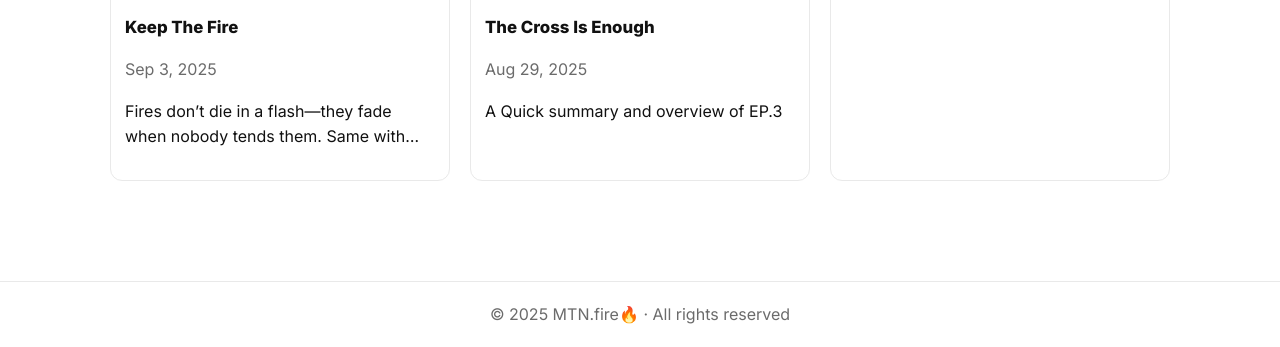
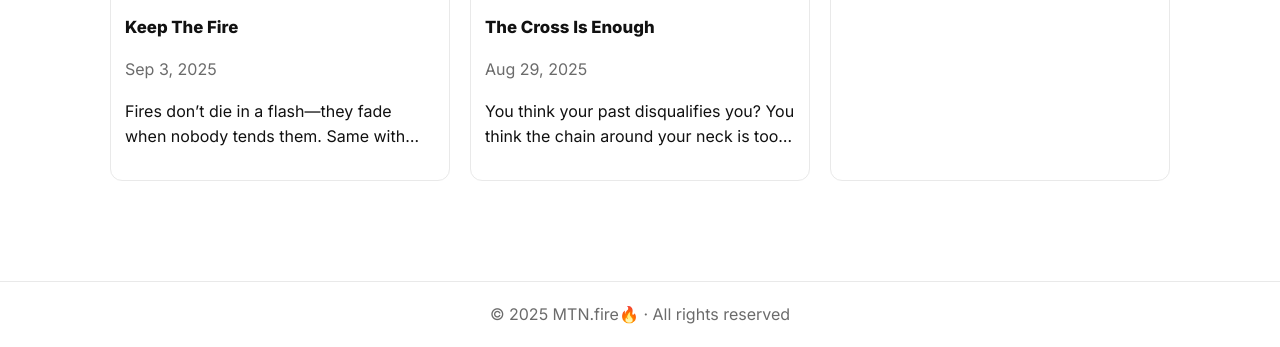
Before and after one commit to mtnfire/mtnfire.org, a Jekyll site: the page built from blog/index.html, in a window 1280 px wide and 1091 px high, cut to the strip 744-1091 px from the top of the window. Built offline with Jekyll 4.4.1, drawn with Linux system fonts in a browser that asks for light colours.

Commit message:
update e3 blog

```diff
--- a/_posts/2025-08-2-ep-3-summary.md
+++ b/_posts/2025-08-2-ep-3-summary.md
@@ -3,7 +3,7 @@ layout: blog
 title: "The Cross Is Enough"
 date: 2025-08-29
 categories: [blog]
-excerpt: "A Quick summary and overview of EP.3"
+excerpt: "You think your past disqualifies you? You think the chain around your neck is too heavy to break? The cross says otherwise."
 cover: /assets/img/cross.png
 ---
 
```
